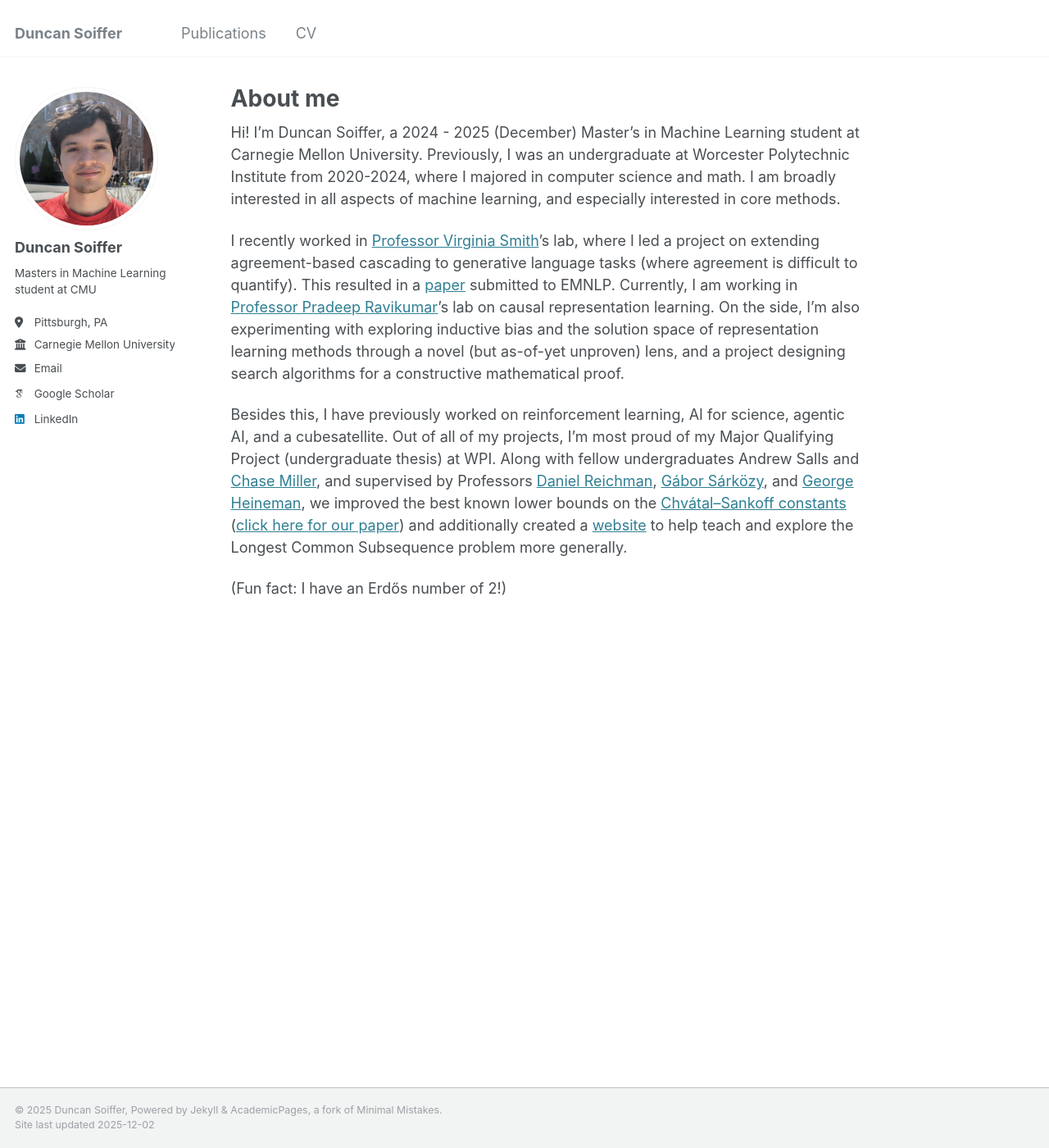
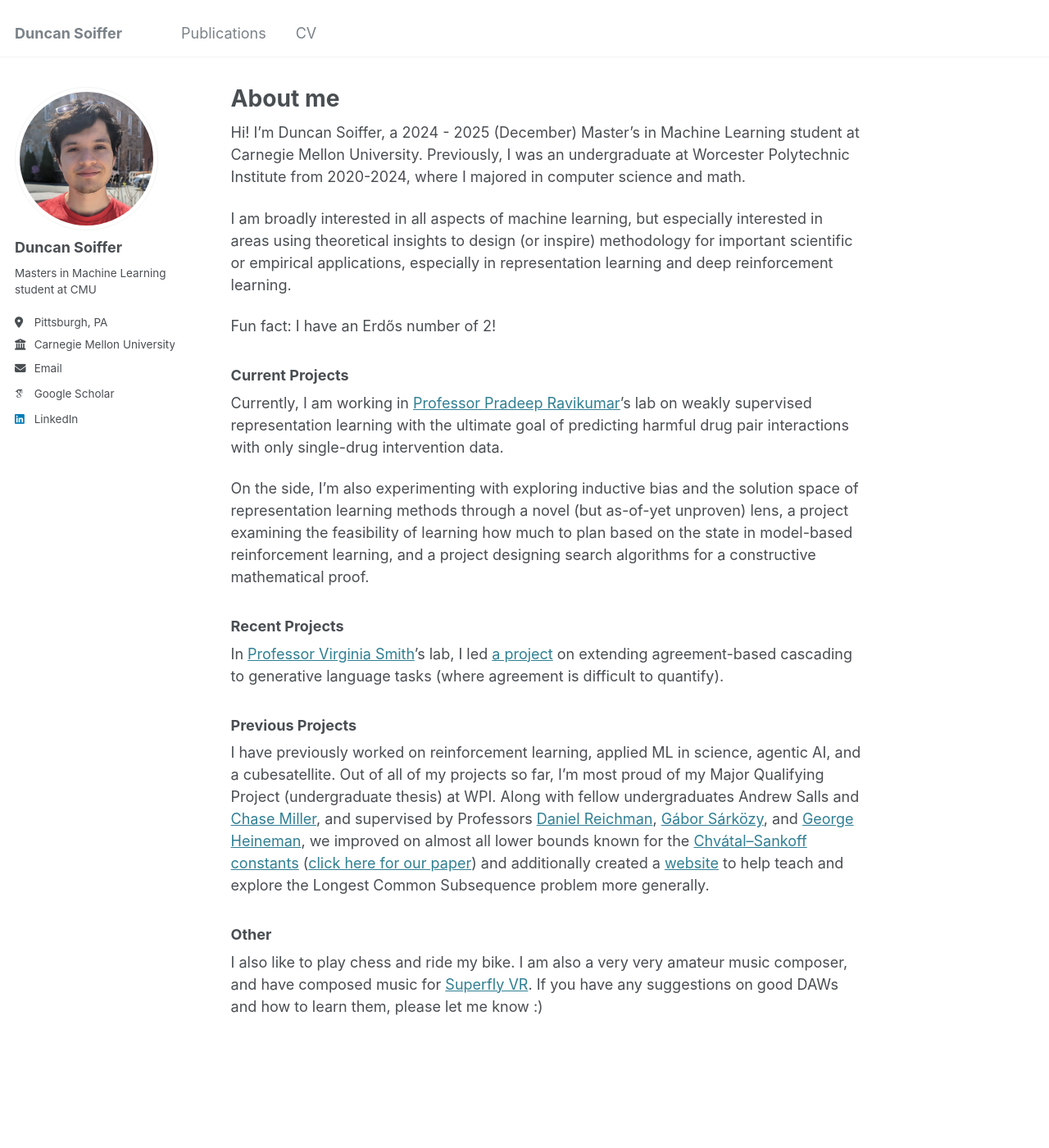
Before and after one commit to DSoiffer/DSoiffer.github.io, a Jekyll site: the page built from _pages/about.md, in a window 1280 px wide and 1400 px high. Shown: the whole window at 82% size. Built offline with Jekyll 4.4.1, drawn with Linux system fonts in a browser that asks for light colours; some web fonts are replaced.

Commit message:
small updates and reformatting

```diff
--- a/_config.yml
+++ b/_config.yml
@@ -28,7 +28,7 @@ author:
   location         : "Pittsburgh, PA"
   employer         : "Carnegie Mellon University"
   uri              : # URL
-  email            : "firstinitial lastname at andrew dot cmu dot edu"
+  email            : "dsoiffer@cs.cmu.edu"
 
   # Academic websites
   arxiv            : # URL - Update with the correct link to your profile
--- a/_pages/about.md
+++ b/_pages/about.md
@@ -8,11 +8,27 @@ redirect_from:
 ---
 
 
-Hi! I'm Duncan Soiffer, a 2024 - 2025 (December) Master's in Machine Learning student at Carnegie Mellon University. Previously, I was an undergraduate at Worcester Polytechnic Institute from 2020-2024, where I majored in computer science and math. I am broadly interested in all aspects of machine learning, and especially interested in core methods.
+Hi! I'm Duncan Soiffer, a 2024 - 2025 (December) Master's in Machine Learning student at Carnegie Mellon University. Previously, I was an undergraduate at Worcester Polytechnic Institute from 2020-2024, where I majored in computer science and math.
 
-I recently worked in [Professor Virginia Smith](https://www.cs.cmu.edu/~smithv/)'s lab, where I led a project on extending agreement-based cascading to generative language tasks (where agreement is difficult to quantify). This resulted in a [paper](https://dsoiffer.github.io/publication/semantic-cascade) submitted to EMNLP.
-Currently, I am working in [Professor Pradeep Ravikumar](https://www.cs.cmu.edu/~pradeepr/)'s lab on causal representation learning. On the side, I'm also experimenting with exploring inductive bias and the solution space of representation learning methods through a novel (but as-of-yet unproven) lens, and a project designing search algorithms for a constructive mathematical proof.
+I am broadly interested in all aspects of machine learning, but especially interested in areas using theoretical insights to design (or inspire) methodology for important scientific or empirical applications, especially in representation learning and deep reinforcement learning.
 
-Besides this, I have previously worked on reinforcement learning, AI for science, agentic AI, and a cubesatellite. Out of all of my projects, I'm most proud of my Major Qualifying Project (undergraduate thesis) at WPI. Along with fellow undergraduates Andrew Salls and [Chase Miller](thecpmills.com), and supervised by Professors [Daniel Reichman](https://sites.google.com/view/danielreichman/home), [Gábor Sárközy](https://web.cs.wpi.edu/~gsarkozy/), and [George Heineman](https://www.wpi.edu/people/faculty/heineman), we improved the best known lower bounds on the [Chvátal–Sankoff constants](https://en.wikipedia.org/wiki/Chv%C3%A1tal%E2%80%93Sankoff_constants) ([click here for our paper](https://dsoiffer.github.io/publication/chvatal-sankoff-constant)) and additionally created a [website](https://statistics-of-subsequences.github.io/) to help teach and explore the Longest Common Subsequence problem more generally.
+Fun fact: I have an Erdős number of 2!
 
-(Fun fact: I have an Erdős number of 2!)
+### Current Projects
+
+Currently, I am working in [Professor Pradeep Ravikumar](https://www.cs.cmu.edu/~pradeepr/)'s lab on weakly supervised representation learning with the ultimate goal of predicting harmful drug pair interactions with only single-drug intervention data.
+
+On the side, I'm also experimenting with exploring inductive bias and the solution space of representation learning methods through a novel (but as-of-yet unproven) lens, a project examining the feasibility of learning how much to plan based on the state in model-based reinforcement learning, and a project designing search algorithms for a constructive mathematical proof.
+
+### Recent Projects
+
+In [Professor Virginia Smith](https://www.cs.cmu.edu/~smithv/)'s lab, I led [a project](PUT EMNLP LINK HERE) on extending agreement-based cascading to generative language tasks (where agreement is difficult to quantify).
+
+### Previous Projects
+
+I have previously worked on reinforcement learning, applied ML in science, agentic AI, and a cubesatellite. Out of all of my projects so far, I'm most proud of my Major Qualifying Project (undergraduate thesis) at WPI. Along with fellow undergraduates Andrew Salls and [Chase Miller](thecpmills.com), and supervised by Professors [Daniel Reichman](https://sites.google.com/view/danielreichman/home), [Gábor Sárközy](https://web.cs.wpi.edu/~gsarkozy/), and [George Heineman](https://www.wpi.edu/people/faculty/heineman), we improved on almost all lower bounds known for the [Chvátal–Sankoff constants](https://en.wikipedia.org/wiki/Chv%C3%A1tal%E2%80%93Sankoff_constants) ([click here for our paper](https://dsoiffer.github.io/publication/chvatal-sankoff-constant)) and additionally created a [website](https://statistics-of-subsequences.github.io/) to help teach and explore the Longest Common Subsequence problem more generally.
+
+
+### Other
+
+I also like to play chess and ride my bike. I am also a very very amateur music composer, and have composed music for [Superfly VR](https://superflyvrgame.com/). If you have any suggestions on good DAWs and how to learn them, please let me know :)
```
Also changed, not shown: _pages/ai_stance_temp.md (added, +35 -0 lines), 1 other file.
